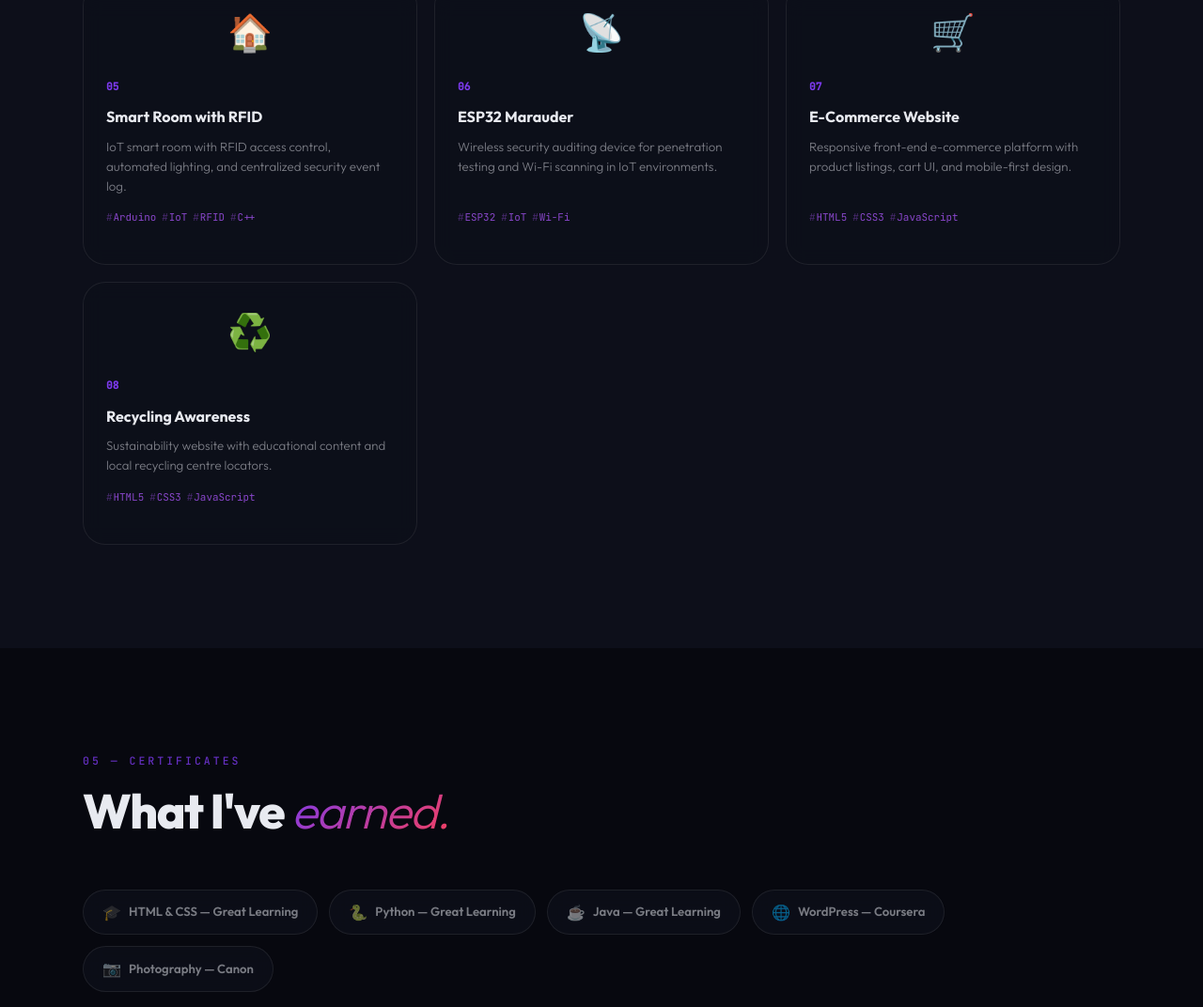
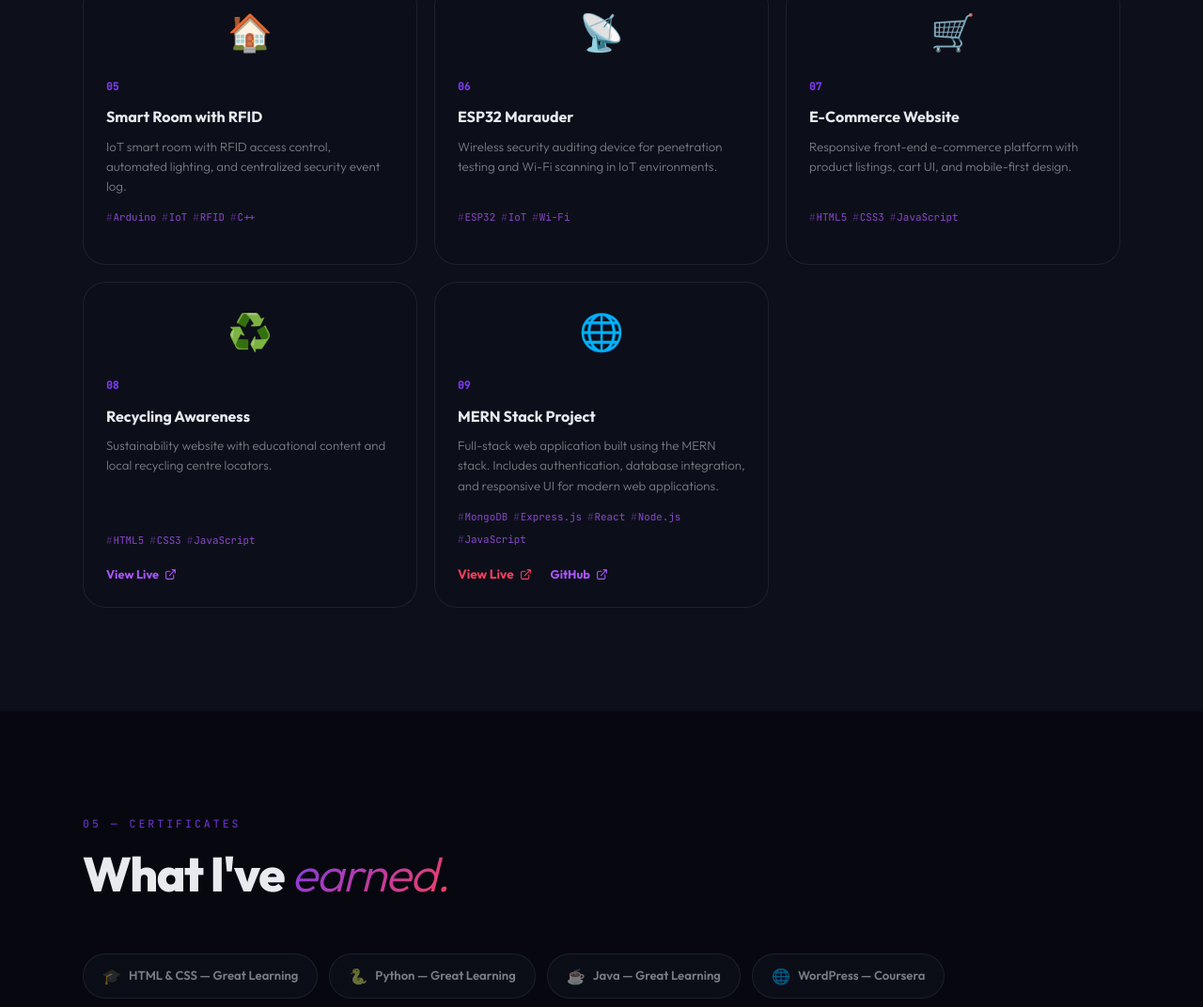
Before and after one commit to Shashankteh/portfolio, a plain HTML site: page index.html in a window 1280 px wide. Shown: the part 4949-6021 px from the top of the page at 94% size. Drawn offline with nearby package versions, Linux system fonts and the light colour scheme; no server answers; animation ran at ten frames a second.

Commit message:
Fix all links, add MERN card

```diff
--- a/index.html
+++ b/index.html
@@ -464,6 +464,7 @@
         </div>
       </div>
 
+      <!-- 08 RECYCLING — View Live ADDED -->
       <div class="proj-card reveal">
         <div class="proj-icon-area"><span class="picon">♻️</span></div>
         <div class="proj-body">
@@ -471,6 +472,22 @@
           <h3>Recycling Awareness</h3>
           <p>Sustainability website with educational content and local recycling centre locators.</p>
           <div class="proj-stack"><span>HTML5</span><span>CSS3</span><span>JavaScript</span></div>
+          <a href="https://shorterking.github.io/e-waste/" target="_blank" class="proj-link">View Live <svg viewBox="0 0 24 24"><path d="M18 13v6a2 2 0 01-2 2H5a2 2 0 01-2-2V8a2 2 0 012-2h6M15 3h6v6M10 14L21 3"/></svg></a>
+        </div>
+      </div>
+
+      <!-- 09 MERN STACK — NEW CARD -->
+      <div class="proj-card reveal">
+        <div class="proj-icon-area"><span class="picon">🌐</span></div>
+        <div class="proj-body">
+          <div class="proj-meta"><span class="proj-num">09</span></div>
+          <h3>MERN Stack Project</h3>
+          <p>Full-stack web application built using the MERN stack. Includes authentication, database integration, and responsive UI for modern web applications.</p>
+          <div class="proj-stack"><span>MongoDB</span><span>Express.js</span><span>React</span><span>Node.js</span><span>JavaScript</span></div>
+          <div class="proj-links-row">
+            <a href="https://shashank10.vercel.app/" target="_blank" class="proj-link proj-link-primary">View Live <svg viewBox="0 0 24 24"><path d="M18 13v6a2 2 0 01-2 2H5a2 2 0 01-2-2V8a2 2 0 012-2h6M15 3h6v6M10 14L21 3"/></svg></a>
+            <a href="https://github.com/Shashankteh/mern-project" target="_blank" class="proj-link">GitHub <svg viewBox="0 0 24 24"><path d="M18 13v6a2 2 0 01-2 2H5a2 2 0 01-2-2V8a2 2 0 012-2h6M15 3h6v6M10 14L21 3"/></svg></a>
+          </div>
         </div>
       </div>
 
```
